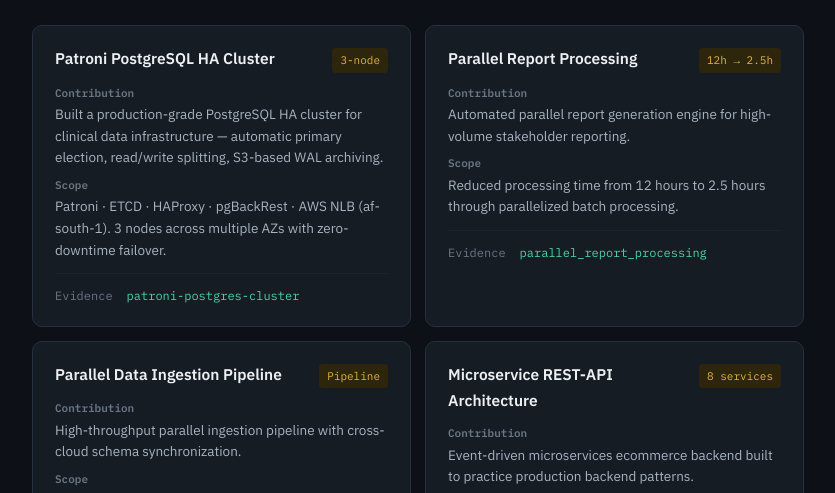
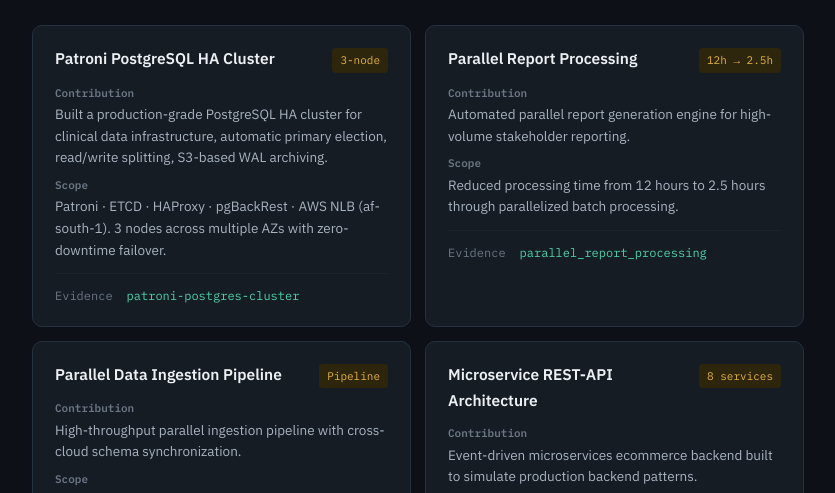
Before and after one commit to Arshavin023/arshavin023.github.io, a plain HTML site: page index.html in a window 1280 px wide. Shown: the part 1278-1771 px from the top of the page, without its empty margins (222-1057 px from the left). Drawn offline with Linux system fonts and the light colour scheme.

Commit message:
updated index.html

```diff
--- a/index.html
+++ b/index.html
@@ -399,7 +399,7 @@
     <div class="evidence-grid">
       <article class="evidence-card">
         <div class="evidence-head"><h3>Patroni PostgreSQL HA Cluster</h3><span class="evidence-badge">3-node</span></div>
-        <p><strong>Contribution</strong>Built a production-grade PostgreSQL HA cluster for clinical data infrastructure — automatic primary election, read/write splitting, S3-based WAL archiving.</p>
+        <p><strong>Contribution</strong>Built a production-grade PostgreSQL HA cluster for clinical data infrastructure, automatic primary election, read/write splitting, S3-based WAL archiving.</p>
         <p><strong>Scope</strong>Patroni · ETCD · HAProxy · pgBackRest · AWS NLB (af-south-1). 3 nodes across multiple AZs with zero-downtime failover.</p>
         <div class="evidence-links"><span>Evidence</span><a href="https://github.com/Arshavin023/patroni-postgres-cluster" target="_blank" rel="noopener">patroni-postgres-cluster</a></div>
       </article>
@@ -417,7 +417,7 @@
       </article>
       <article class="evidence-card">
         <div class="evidence-head"><h3>Microservice REST-API Architecture</h3><span class="evidence-badge">8 services</span></div>
-        <p><strong>Contribution</strong>Event-driven microservices ecommerce backend built to practice production backend patterns.</p>
+        <p><strong>Contribution</strong>Event-driven microservices ecommerce backend built to simulate production backend patterns.</p>
         <p><strong>Scope</strong>FastAPI · PostgreSQL (database-per-service) · RabbitMQ topic exchanges · JWT auth · AWS SES · Docker. Each service owns its database; no cross-database queries.</p>
         <div class="evidence-links"><span>Evidence</span><a href="https://github.com/Arshavin023/Microservice_API_architecture" target="_blank" rel="noopener">Microservice_API_architecture</a></div>
       </article>
```
